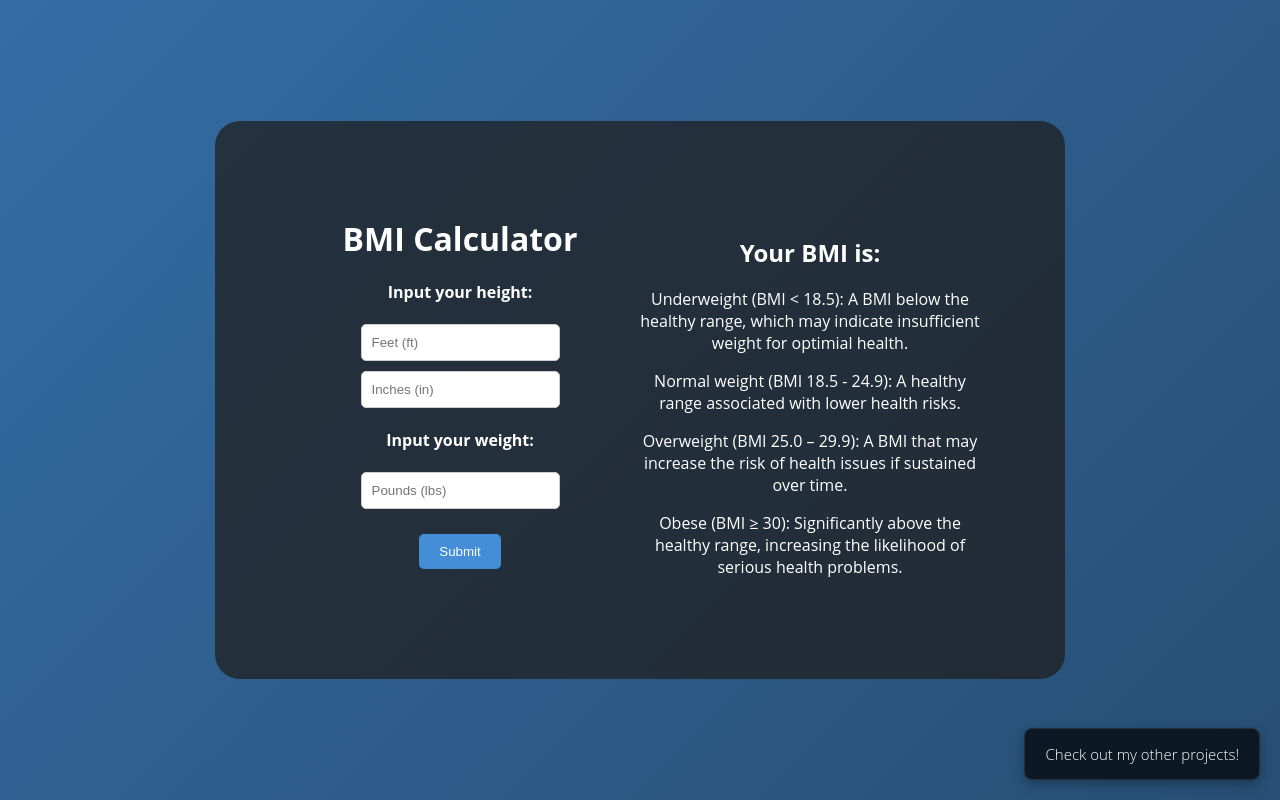
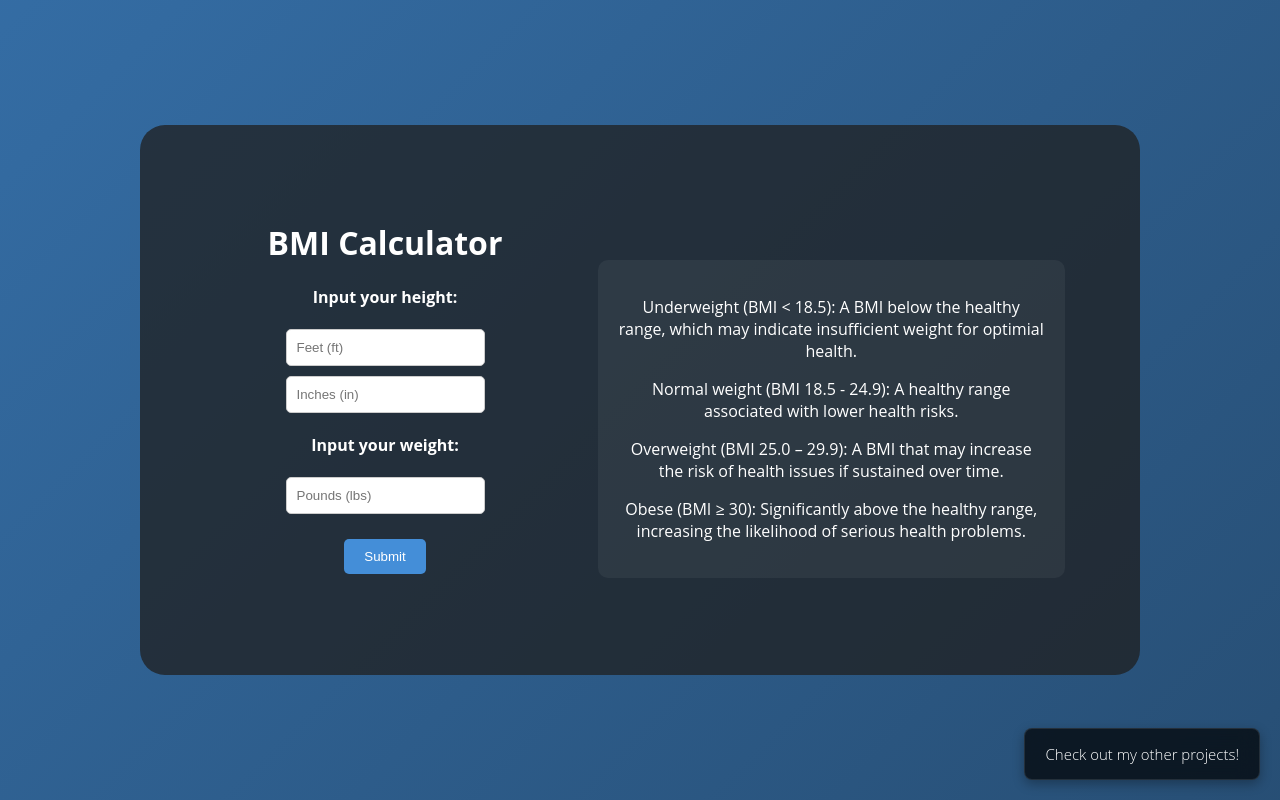
Before and after one commit to CJampion-8/bmi_calculator, a React (Create React App) app: page / in a window 1280 px wide. Built offline with nearby package versions, Linux system fonts and the light colour scheme.

Commit message:
Added fluidity to animations and addressed error catching

```diff
--- a/src/App.js
+++ b/src/App.js
@@ -8,17 +8,18 @@ function App() {
     const [heightFeet, setHeightFeet] = useState('');
     const [heightInches, setHeightInches] = useState('0');
     const [weight, setWeight] = useState('');
+    const [hasSearched, setHasSearched] = useState(false);
 
     const handleSubmit = async (e) => {
         e.preventDefault();
+        setHasSearched(true);
         const height = parseInt(heightFeet) * 12 + parseInt(heightInches);
         await calculateBmi(weight, height);
 
     };
 
     return (
-        <>
-        <div className="App">
+        <>          <div className="App">
             <div className="Calculator">
                 <h1>BMI Calculator</h1>
 
@@ -33,12 +34,19 @@ function App() {
                 <button onClick={handleSubmit}>Submit</button>
              </div>
 
+             <div className="ResultsSection">
+                <div className={`BMIHeader ${hasSearched && bmi ? `BMIHeader-visible` : `BMIHeader-hidden`}`}>
+                    {hasSearched && bmi ? (
+                        <h2>Your BMI is: {bmi}</h2>
+                    ) : null }
+                </div>
+
                 <div className="Results">
-                <h2>Your BMI is: {bmi}</h2>
                     <p>Underweight (BMI &lt; 18.5): A BMI below the healthy range, which may indicate insufficient weight for optimial health.</p>
                     <p>Normal weight (BMI 18.5 - 24.9): A healthy range associated with lower health risks.</p>
                     <p>Overweight (BMI 25.0 – 29.9): A BMI that may increase the risk of health issues if sustained over time.</p>
                     <p>Obese (BMI ≥ 30): Significantly above the healthy range, increasing the likelihood of serious health problems.</p>
+                </div>
              </div>
         </div>
 
--- a/src/Hooks/BMICalculation.js
+++ b/src/Hooks/BMICalculation.js
@@ -3,21 +3,20 @@ import useFetch from './UseFetch';
 
 function useBmiCalculation() {
     const [bmi, setBmi] = useState(null);
-    const fetchBmiFromApi = useFetch();
-
-    const calculateBmi = async (weight, height) => {
+    const fetchBmiFromApi = useFetch();    const calculateBmi = async (weight, height) => {
         if (weight && height) {
             const result = await fetchBmiFromApi(weight, height);
             console.log(`Height: ${height} inches \n Weight: ${weight} pounds`)
-            if (result) {
+            console.log('API Response:', result);
+
+            if (result && result.bmi && result.bmi.value) {
                 const resultNumber = Number(result.bmi.value);
                 setBmi(resultNumber.toFixed(1));
             } else {
-                console.log('Unable to fetch BMI data API. Calculating with backup instead.');
+                console.log('Unable to fetch BMI data from API or invalid response structure. Calculating with backup instead.');
+                console.log('Response structure:', result);
                 const backupResult = (weight * 703) / (height * height);
                 setBmi(backupResult.toFixed(2));
-
-                // setBmi('Error fetching BMI data. Please try again.')
             }
         }
         else {
@@ -28,8 +27,6 @@ function useBmiCalculation() {
 
             alert('Please enter all values.');
         }
-
-
     };
 
     return { bmi, calculateBmi };
--- a/src/Hooks/UseFetch.js
+++ b/src/Hooks/UseFetch.js
@@ -29,11 +29,18 @@ const fetchBmiFromApi = async (weight, height) => {
 
     });
         const response = await fetch(url, options);
+
+        if (!response.ok) {
+            console.error(`HTTP error! status: ${response.status}`);
+            return null;
+        }
+
         const responseData = await response.json();
-        console.log(responseData);
+        console.log('API Response Data:', responseData);
         return responseData;
     } catch (error) {
         console.error("Error fetching BMI Data: ", error);
+        return null;
     }
 };
 
--- a/src/style.css
+++ b/src/style.css
@@ -1,5 +1,10 @@
 .App {
     display: flex;
+    flex-direction: row;
+    align-items: flex-start;
+    width: 100%;
+    gap: 20px;
+    justify-content: space-between;
 }
 
 body {
@@ -23,30 +28,73 @@ input {
 #root {
     background-color: rgba(31, 31, 31, 0.75);
     padding: 75px;
-    flex-direction: row;
-    justify-content: space-between;
-    align-items: flex-start;
+    display: flex;
+    justify-content: center;
+    align-items: center;
     text-align: center;
     border-radius: 25px;
-    width: 700px;
+    max-width: 1000px;
+    width: 100%;
+    box-sizing: border-box;
 }
 
 .Calculator {
-    /* background-color: rgba(179, 107, 107, 0.726); */
     justify-content: center;
     align-items: center;
     text-align: center;
     font-weight: bold;
-    flex: 1;
+    flex: 0 0 40%;
+    min-width: 300px;
+    max-width: 400px;
+    padding-right: 20px;
 }
 
 .Results {
-    padding: 10px;
     justify-content: center;
     align-items: center;
     text-align: center;
-    flex: 1;
-    margin-top: 10px;
+    margin-top: 60px;
+    opacity: 1;
+    transform: translateY(0);
+    padding: 20px;
+    background-color: rgba(255, 255, 255, 0.05);
+    border-radius: 10px;
+}
+
+.BMIHeader-visible + .Results {
+    transition: all 0.4s ease;
+    margin-top: 90px;
+}
+
+.BMIHeader-hidden {
+    position: absolute;
+    top: 10px;
+    left: 50%;
+    transform: translateX(-50%) translateY(-10px);
+    max-height: 0;
+    opacity: 0;
+    padding: 0;
+    margin: 0;
+    min-height: 0;
+    transition: opacity 0.4s ease, transform 0.4s ease;
+    overflow: hidden;
+    border: none;
+    line-height: 0;
+    width: 100%;
+}
+
+.BMIHeader-visible {
+    position: absolute;
+    top: 10px;
+    left: 50%;
+    transform: translateX(-50%) translateY(0);
+    max-height: 200px;
+    opacity: 1;
+    padding: 0 20px;
+    margin: 0;
+    transition: opacity 0.4s ease, transform 0.4s ease;
+    overflow: hidden;
+    width: 100%;
 }
 
 button {
@@ -106,3 +154,14 @@ html {
     transform: translateY(-2px);
     box-shadow: 0 6px 16px rgba(0, 0, 0, 0.4);
 }
+
+.ResultsSection {
+    flex: 0 0 55%;
+    display: flex;
+    flex-direction: column;
+    align-items: center;
+    text-align: center;
+    min-width: 300px;
+    min-height: 400px;
+    position: relative;
+}
```
Lines whose indentation alone changed are shown as unchanged.
